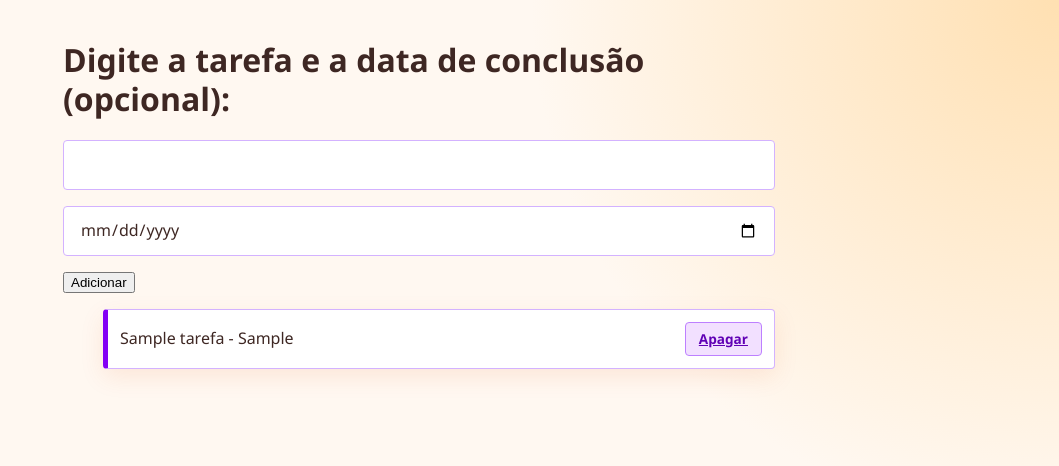
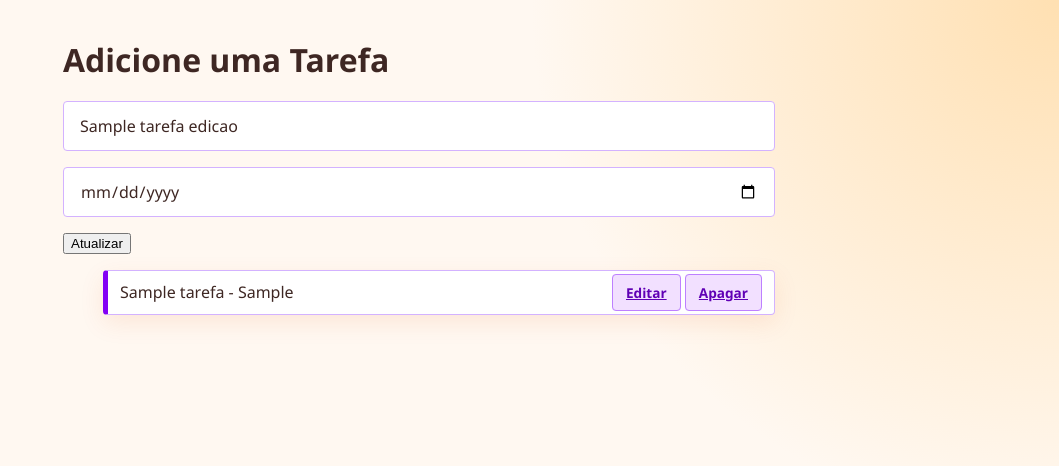
Before and after one commit to alexandrelias/Tarefas_MVC, a Flask app: template src/tarefas/templates/base.html in a window 1280 px wide. Shown: the top 466 px of the page, without its empty margins (221-1280 px from the left). Run offline with Flask 3, Linux system fonts and the light colour scheme; the template is opened without the code that fills it: most values are stand-ins (such as "Sample title", 1, 10 or a date in 2020); some web fonts are replaced.

Commit message:
feat: nova função de editar a data e nome das tarefas

```diff
--- a/src/tarefas/app.py
+++ b/src/tarefas/app.py
@@ -8,30 +8,50 @@ with app.app_context():
     init_db()
 @app.route('/test')
 def test():
-    return "Servidor Online!"
+    return 'Servidor online!'
 @app.route('/', methods=['GET', 'POST'])
 def home():
-    if request.method== 'POST':
-        titulo_form= request.form['tituloTarefa']
-        data_form= request.form['dataConclusao']
-        data_corrigida= data_form or None
+    if request.method == 'POST':
+        titulo_form = request.form['tituloTarefa']
+        data_conclusao_form = request.form['dataConclusao']
 
-        tarefa= Tarefa(titulo=titulo_form, data_conclusao=data_corrigida)
-        tarefa.salvasTarefa()
+        data_corrigida = data_conclusao_form or None
+
+        # Instanciamos uma nova tarefa com os dados recebidos do form
+        tarefa = Tarefa(titulo=titulo_form, data_conclusao=data_corrigida)
+
+        # Salvamos a tarefa no banco
+        tarefa.salvarTarefa()
 
         return redirect(url_for('home'))
-
-    tarefas= Tarefa.listarTarefas()
+    tarefas = Tarefa.listarTarefas()
     return render_template(
         'base.html',
-        titulo_da_pagina ='Minha lista de tarefas',
-        tarefas_da_pagina = tarefas
-        )
-# Crie uma nova funcionalidade para apagar cada uma das tarefas cadastradas
+        titulo_da_pagina='Minha lista de tarefas',
+        tarefas_da_pagina=tarefas
+    )
 @app.route('/delete/<int:id>')
 def apagar_id_especificado(id):
     Tarefa.apagarTarefa(id)
     return redirect(url_for('home'))
+@app.route('/edit/<int:id>', methods=['GET', 'POST'])
+def editar_tarefa(id):
+    if request.method == 'POST':
+        titulo_form = request.form['tituloTarefa']
+        data_conclusao_form = request.form['dataConclusao']
+        data_corrigida = data_conclusao_form or None
 
-if __name__ == "__main__":
+        tarefa = Tarefa(titulo=titulo_form, id=id, data_conclusao=data_corrigida)
+        tarefa.atualizarTarefa()
+
+        return redirect(url_for('home'))
+    tarefas = Tarefa.listarTarefas()
+    tarefa_selecionada = Tarefa.carregarTarefa(id)
+    return render_template(
+        'base.html',
+        titulo_da_pagina='Editar tarefa',
+        tarefas_da_pagina=tarefas,
+        tarefa_edicao=tarefa_selecionada
+    )
+if __name__ == '__main__':
     app.run()
--- a/src/tarefas/templates/base.html
+++ b/src/tarefas/templates/base.html
@@ -1,35 +1,35 @@
 <!DOCTYPE html>
-<html lang="pt-br">
+<html lang="pt-BR">
 <head>
     <meta charset="UTF-8">
     <meta name="viewport" content="width=device-width, initial-scale=1.0">
-    <title>{{titulo}}</title>
+    <title></title>
     <link rel="stylesheet" href="{{ url_for('static', filename='style.css') }}">
-    <link rel="stylesheet" href="https://fonts.google.com/specimen/Poppins">
 </head>
 <body>
-    <h1>Digite a tarefa e a data de conclusão (opcional):</h1>
-
+    <h1>Adicione uma Tarefa</h1>
     <form method="POST">
-        <input type="text" id="tituloTarefa" name="tituloTarefa">
-        <input type="date" id="dataConclusao" name="dataConclusao">
-        <button type="submit">Adicionar</button>
+        <input type="text" id="tituloTarefa" name="tituloTarefa" placeholder="O que precisa ser feito?" value="{{ tarefa_edicao.titulo if tarefa_edicao else '' }}" required>
+        <input type="date" id="dataConclusao" name="dataConclusao" value="{{ tarefa_edicao.data_conclusao if tarefa_edicao else '' }}">
+        <button type="submit">{{ 'Atualizar' if tarefa_edicao else 'Adicionar' }}</button>
     </form>
-
-    <!-- <output id="listaTarefas">Nenhuma tarefa cadastrada</output> -->
 
     <ul id="listaTarefas">
         {% for tarefa in tarefas_da_pagina %}
-        <li>
-            {{ tarefa.titulo_tarefa }} - {{ tarefa.data_conclusao }}
-            <a href="{{ url_for('apagar_id_especificado', id=tarefa.id_tarefa) }}">Apagar</a> <!-- Link para a rota de apagar o ID -->
-        </li>
+            <li>
+                <span>{{ tarefa.titulo_tarefa }} - {{ tarefa.data_conclusao }}</span>
+                <div class="acoes-tarefa">
+                    <a href="{{ url_for('editar_tarefa', id=tarefa.id_tarefa) }}">Editar</a>
+                    <a href="{{ url_for('apagar_id_especificado', id=tarefa.id_tarefa) }}">Apagar</a>
+                </div>
+            </li>
         {% endfor %}
     </ul>
 
     <!-- <script>
         // Aplicação MVC (Modelagem-Visualização-Controle)
-        // Seção de Modelagem
+
+        //Seção de Modelagem
         let tarefas;
         const tarefasSalvas = JSON.parse(localStorage.getItem('tarefas'));
 
@@ -39,20 +39,21 @@
             tarefas = [];
         }
 
-        function salvarTarefas(){
+        function salvarTarefas() {
             localStorage.setItem('tarefas', JSON.stringify(tarefas));
         }
-        // Seção de Visualização
+
+        //Seção de Visualização
         function renderizarTarefas(){
             const listaTarefas = document.getElementById('listaTarefas');
             listaTarefas.innerHTML = "";
 
-            tarefas.forEach(function (tarefa){
+            tarefas.forEach(function (tarefa) {
                 const divTarefa = document.createElement('div');
-                divTarefa.innerHTML = tarefa.tituloTarefa + ' - ' + tarefa.dataConclusao
+                divTarefa.innerHTML = tarefa.tituloTarefa + ' - ' + tarefa.dataConclusao;
 
                 const botaoApagar = document.createElement('button');
-                botaoApagar.innerHTML = "Apagar";
+                botaoApagar.innerHTML = "❌ Apagar";
                 botaoApagar.onclick = apagarTarefa;
                 botaoApagar.id = tarefa.idTarefa;
 
@@ -60,7 +61,9 @@
                 listaTarefas.appendChild(divTarefa);
             });
         }
-        function adicionarTarefa(){
+
+        //Seção de Controle
+        function adicionarTarefa() {
             const tituloTarefa = document.getElementById('tituloTarefa').value;
             const dataConclusao = document.getElementById('dataConclusao').value;
 
@@ -71,23 +74,30 @@
                     idTarefa: Date.now()
                 }
             );
+
             salvarTarefas();
             renderizarTarefas();
         }
-        function apagarTarefa(evento){
+
+        function apagarTarefa(evento) {
             const botaoClicado = evento.target;
             const idTarefa = botaoClicado.id;
-            tarefas = tarefas.filter(function(tarefa){
-                if (tarefa.idTarefa == idTarefa){
+
+            tarefas = tarefas.filter(function (tarefa) {
+                if (tarefa.idTarefa == idTarefa) {
                     return false;
                 } else {
                     return true;
                 }
             });
+
             salvarTarefas();
             renderizarTarefas();
+
         }
-        renderizarTarefas();
+
+        renderizarTarefas()
+
     </script> -->
 </body>
 </html>
```
Also changed, not shown: src/tarefas/models/database.py (+37 -33 lines), src/tarefas/models/tarefa.py (+46 -15 lines).
